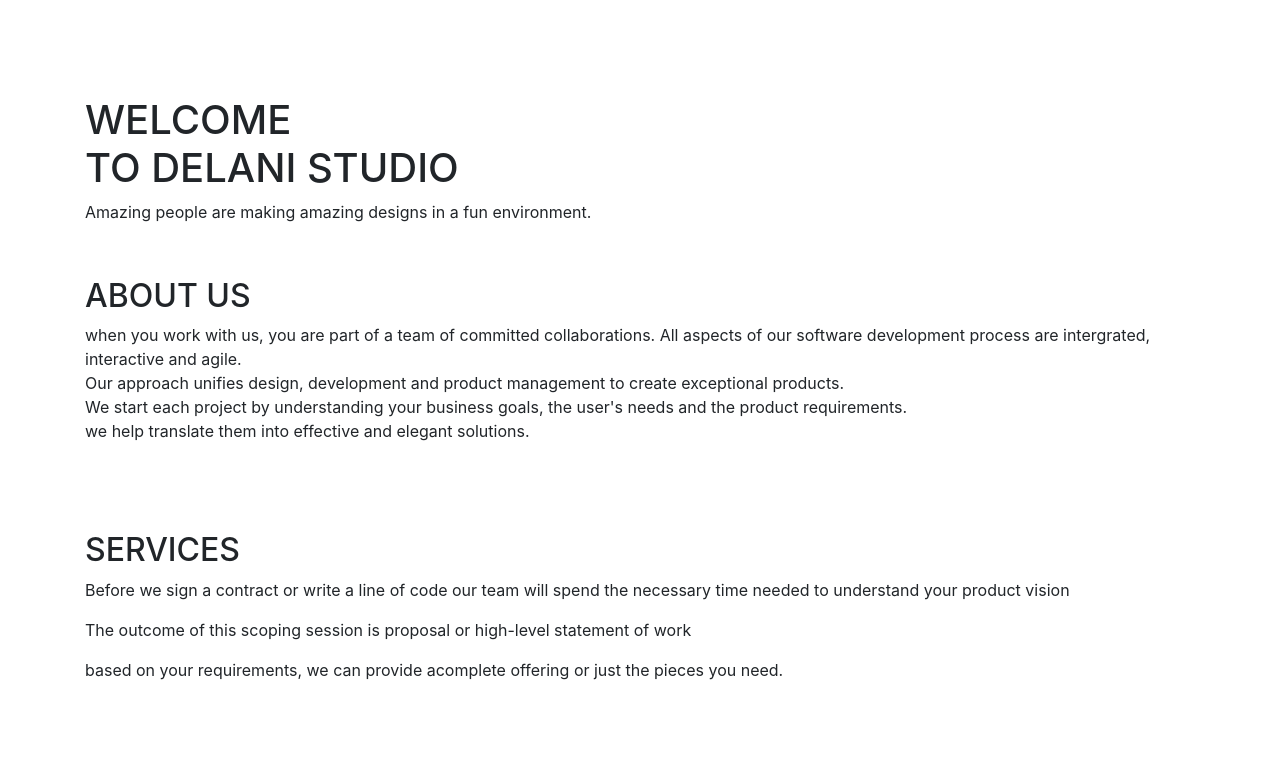
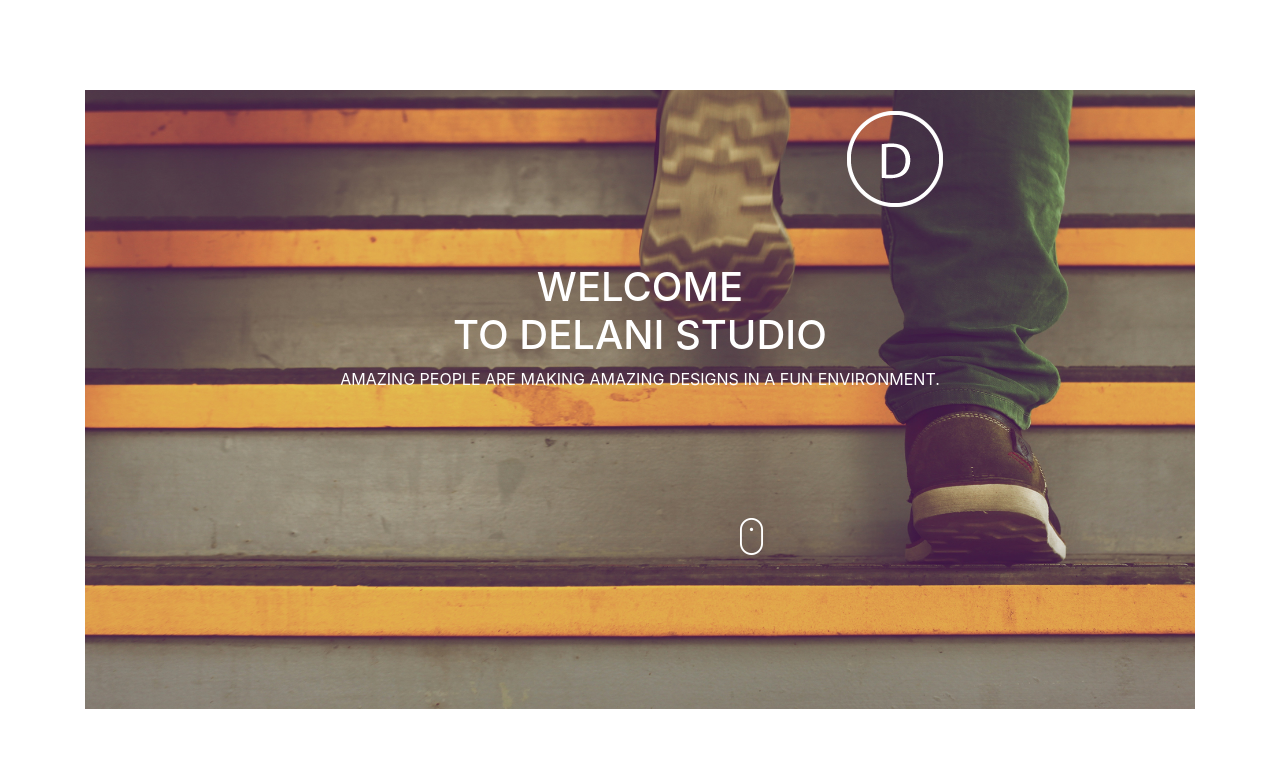
Before and after one commit to c0lurk/delani-studio, a plain HTML site: page index.html in a window 1280 px wide. Shown: the top 767 px of the page. Drawn offline with nearby package versions, Linux system fonts and the light colour scheme.

Commit message:
add styling to the html file

```diff
--- a/css/styles.css
+++ b/css/styles.css
@@ -4,14 +4,18 @@
   background-size: 100%,100%;
   background-repeat: no-repeat;
   color: white;
-  height: 75%;
+  height: 100vh;
   text-align: center;
   text-transform: uppercase;
+}
+h1 {
+  text-align: center;
 }
 h2{
   position: center;
   margin: 30%;
   border: 0px;
+  text-align: center;
 }
 #logo{
   margin-left: 46%;
@@ -19,7 +23,7 @@ h2{
   margin-bottom: 5%;
 }
 #click{
-  margin-left: 49%;
+  margin-left: 20%;
   margin-top: 10%;
   margin-bottom: 5%;
 }
@@ -72,3 +76,9 @@ h2{
   text-align: center;
   background-position: center;
 }
+textarea {
+  border-radius: 5px;
+  background: rgb(0, 0, 0);
+  background: rgba(0, 0, 0, 0.5);
+  margin-top: 1%;
+}
--- a/index.html
+++ b/index.html
@@ -3,7 +3,7 @@
   <head>
 
     <title>Delani studio</title>
-    <link href="css/styles.css" rel="stylesheets" type="text/css">
+    <link href="css/styles.css" rel="stylesheet" type="text/css">
     <link href="css/bootstrap.min.css" rel="stylesheet" type="text/css">
     <script src="js/script.js"></script>
     <script src="https://code.jquery.com/jquery-3.4.1.min.js"
```
